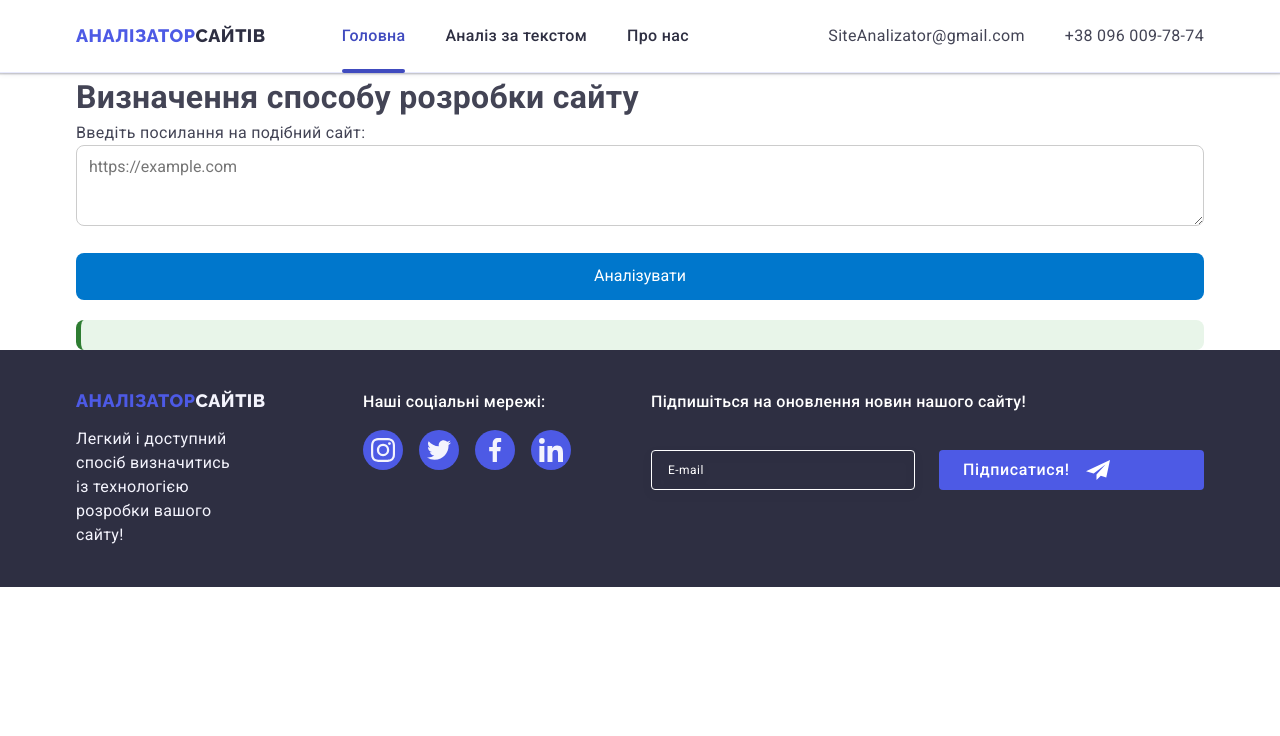
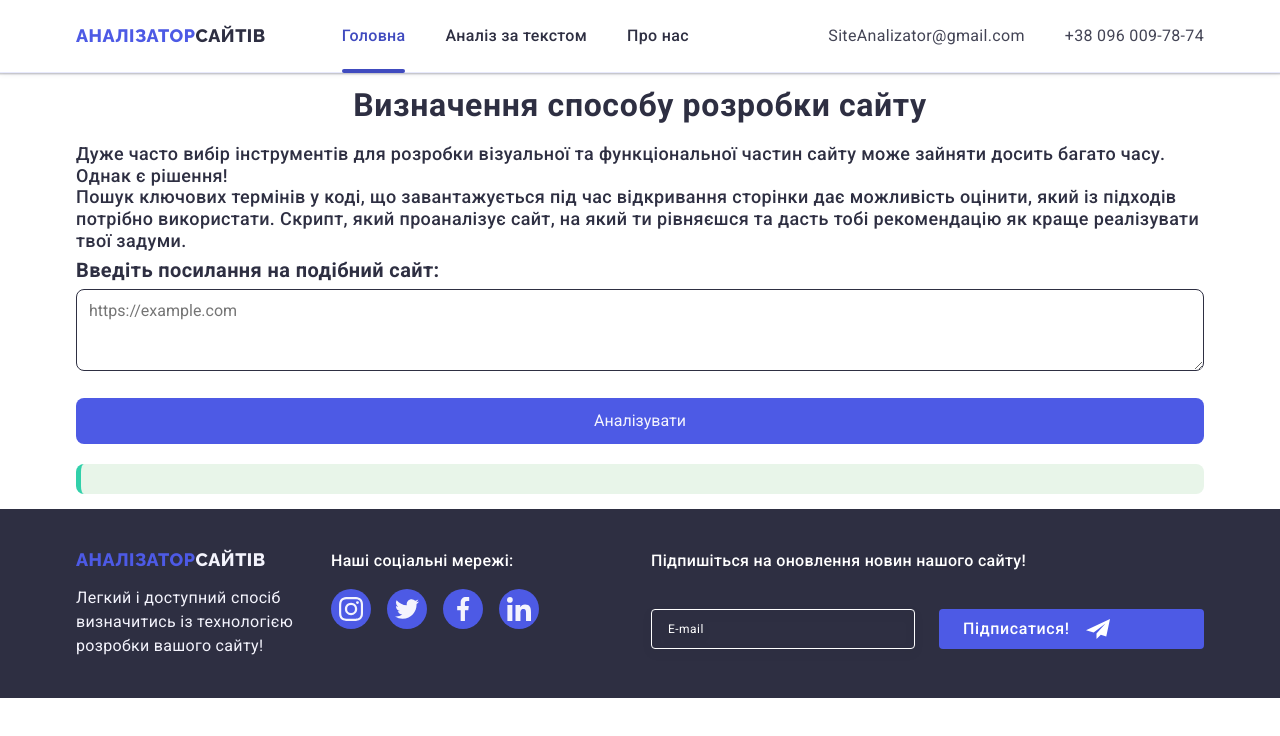
Before and after one commit to VladBryzhak/site_bachalor, a website: page index.html in a window 1280 px wide. Drawn offline with nearby package versions, Linux system fonts and the light colour scheme.

Commit message:
ще стилі

```diff
--- a/index.html
+++ b/index.html
@@ -42,19 +42,29 @@
       <address class="address">
         <ul class="adr-list list">
           <li class="adr-item">
-            <a class="contact-link contact-link  link" href="mailto:info@devstudio.com">SiteAnalizator@gmail.com</a>
+            <a class="contact-link contact-link  link"
+              href="mailto:siteanalizator@gmail.com">SiteAnalizator@gmail.com</a>
           </li>
           <li class="adr-item">
-            <a class="contact-link link" href="tel:+110001111111">+38 096 009-78-74</a>
+            <a class="contact-link link" href="tel:+380960097874">+38 096 009-78-74</a>
           </li>
         </ul>
       </address>
     </div>
   </header>
 
-  <div class="container">
-    <h1>Визначення способу розробки сайту</h1>
-    <p>Введіть посилання на подібний сайт:</p>
+  <div class="container analyze-cointainer">
+    <h1 class="title-1">Визначення способу розробки сайту</h1>
+    <p class="subtitle subtitle-desc">Дуже часто вибір інструментів для розробки візуальної та функціональної частин
+      сайту може
+      зайняти досить багато часу.
+      Однак є рішення! <br> Пошук ключових термінів у коді, що завантажується під час відкривання сторінки дає
+      можливість
+      оцінити, який із підходів
+      потрібно використати. Скрипт, який проаналізує сайт, на який ти рівняєшся та дасть тобі рекомендацію як краще
+      реалізувати твої задуми.
+    </p>
+    <p class="subtitle-1">Введіть посилання на подібний сайт:</p>
     <textarea id="inputText" rows="3" placeholder="https://example.com"></textarea>
     <button onclick="analyze()">Аналізувати</button>
     <div id="result" class="result-box"></div>
@@ -131,21 +141,21 @@
     </button>
     <ul class="mobile-menu list">
       <li class="mobile-menu-item">
-        <a class="mobile-menu-link link active" href="./index.html">Studio</a>
+        <a class="mobile-menu-link link active" href="./index.html">Головна</a>
       </li>
       <li class="mobile-menu-item">
-        <a class="mobile-menu-link link" href="./portfolio.html">Portfolio</a>
+        <a class="mobile-menu-link link" href="./second_page.html">Аналіз за текстом</a>
       </li>
       <li class="mobile-menu-item">
-        <a class="mobile-menu-link link" href="">Contacts</a>
+        <a class="mobile-menu-link link" href="./about_us.html">Про нас</a>
       </li>
     </ul>
     <ul class="mobile-contacts list">
       <li class="mobile-contacts-item">
-        <a class="phone-contact-link link" href="tel:+110001111111">+11 (000) 111-11-11</a>
+        <a class="phone-contact-link link" href="tel:+380960097874">+38 096 009-78-74</a>
       </li>
       <li class="mobile-contacts-item">
-        <a class="mail-contact-link link" href="mailto:info@devstudio.com">info@devstudio.com</a>
+        <a class="mail-contact-link link" href="mailto:siteanalizator@gmail.com">SiteAnalizator@gmail.com</a>
       </li>
     </ul>
     <ul class="mobile-social list">
--- a/style.css
+++ b/style.css
@@ -76,10 +76,59 @@ img {
   }
 }
 
+.title-1{
+  margin-bottom: 20px;
+  font-weight: 700;
+  font-size: 32px;
+  line-height: 1.1;
+  letter-spacing: 0.02em;
+  color: var(--navy-blue);
+  text-align: center;
+}
+
+.subtitle-1{
+  margin-bottom: 8px;
+    font-weight: 700;
+    font-size: 20px;
+    line-height: 1.11;
+    letter-spacing: 0.02em;
+    text-align: left;
+    color: var(--navy-blue);
+}
+
+.line{
+  border-bottom: var(--green);
+}
+
+.subtitle {
+  margin-bottom: 8px;
+  font-weight: 700;
+  font-size: 36px;
+  line-height: 1.11;
+  letter-spacing: 0.02em;
+  text-align: center;
+  color: var(--navy-blue);
+
+  @media screen and (max-width: 768px) {
+    text-align: left;
+  }
+
+  @media screen and (min-width: 1158px) {
+    font-weight: 500;
+    font-size: 20px;
+    line-height: 1.2;
+  }
+}
+
+.subtitle-desc{
+  font-size: 18px;
+  text-align: left;
+}
+
 textarea {
   width: 100%;
   padding: 12px;
-  border: 1px solid #ccc;
+  border: 1px solid var(--grey);
   border-radius: 8px;
   font-size: 1rem;
   resize: vertical;
@@ -89,8 +138,8 @@ button {
   width: 100%;
   margin-top: 20px;
   padding: 14px;
-  background-color: #0077cc;
-  color: white;
+  background-color: var(--iris);
+  color: var(--cloud);
   border: none;
   border-radius: 8px;
   font-size: 1rem;
@@ -100,12 +149,16 @@ button {
   margin-top: 20px;
   padding: 15px;
   background: #e8f5e9;
-  border-left: 5px solid #2e7d32;
+  border-left: 5px solid var(--green) ;
   border-radius: 8px;
   font-size: 1rem;
-  color: #2e7d32;
+  color: var(--slate);
 }
 
+
+.analyze-cointainer{
+  padding: 15px 15px;
+}
 
 /*header*/
 
@@ -292,12 +345,6 @@ button {
   margin: 0;
 }
 
-@media screen and (min-width: 1158px) {
-  .footer-desc {
-    margin-right: 120px;
-  }
-}
-
 .footer-desc {
   max-width: 264px;
   font-size: 16px;
@@ -306,18 +353,24 @@ button {
   color: var(--cloud);
 }
 
+@media screen and (max-width: 768px) {
+  .footer-desc {
+  text-align: center;
+  }
+}
+
 .footer-container {
   display: flex;
   flex-wrap: wrap;
   justify-content: center;
-  gap: 72px;
+  gap: 32px;
 }
 
 @media screen and (min-width: 768px) {
   .footer-container {
     justify-content: flex-start;
     align-items: baseline;
-    gap: 72px 24px;
+    gap:  24px;
   }
 }
 
@@ -331,6 +384,7 @@ button {
 @media screen and (min-width: 768px) {
   .footer-container {
     max-width: 584px;
+    gap: 32px;
   }
 }
 
@@ -533,7 +587,7 @@ button {
   background-color: transparent;
   cursor: pointer;
   border: none;
-  border-radius: 50%;
+  border-radius: 5%;
   outline: none;
 }
 
```
Also changed, not shown: about_us.html (+11 -6 lines), second_page.html (+22 -7 lines).
